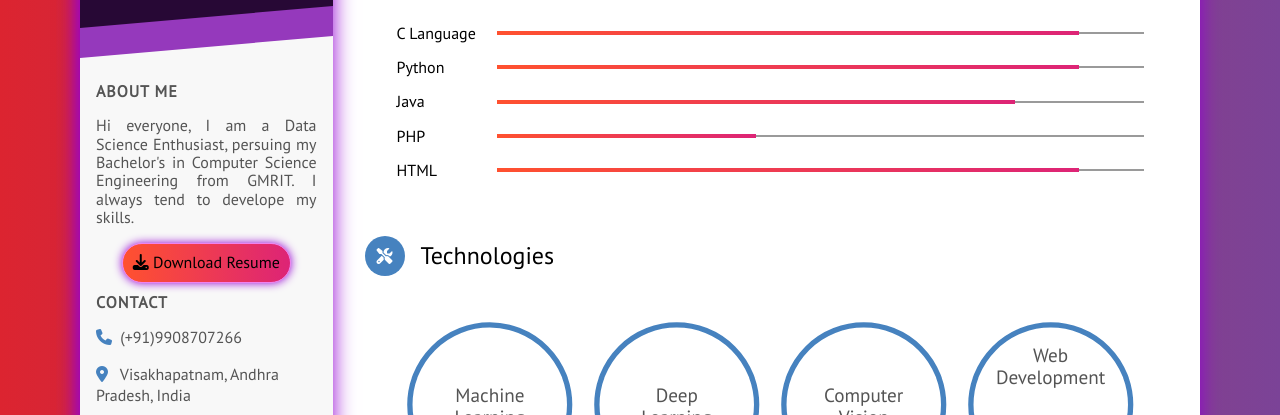
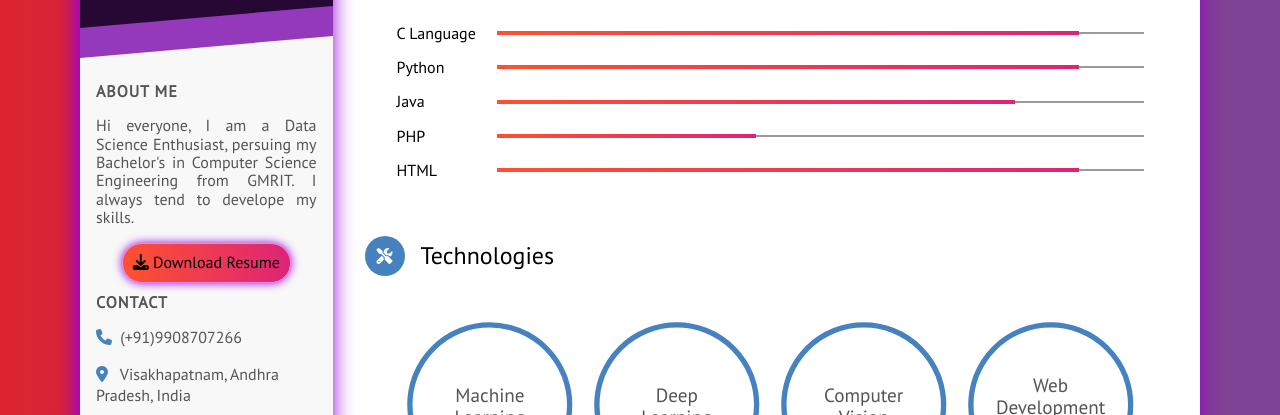
Before and after one commit to nagatharun/venugopalkadamba.github.io, a plain HTML site: page index.html in a window 1280 px wide. Shown: the part 385-800 px from the top of the page. Drawn offline with nearby package versions, Linux system fonts and the light colour scheme.

Commit message:
Update index.html

```diff
--- a/index.html
+++ b/index.html
@@ -180,7 +180,7 @@
               <circle cx="50" cy="50" r="45"></circle>
               <circle class="cbar" cx="50" cy="50" r="45" style="--percent: 0.8"></circle>
             </svg>
-            <span class="tl-name" style="margin-top:-40px;">Web Development</span>
+            <span class="tl-name" style="margin-top:-10px;">Web Development</span>
             <span class="tl-exp" style="margin-top: 10px;">80%</span>
           </li>
         </ul>
```
